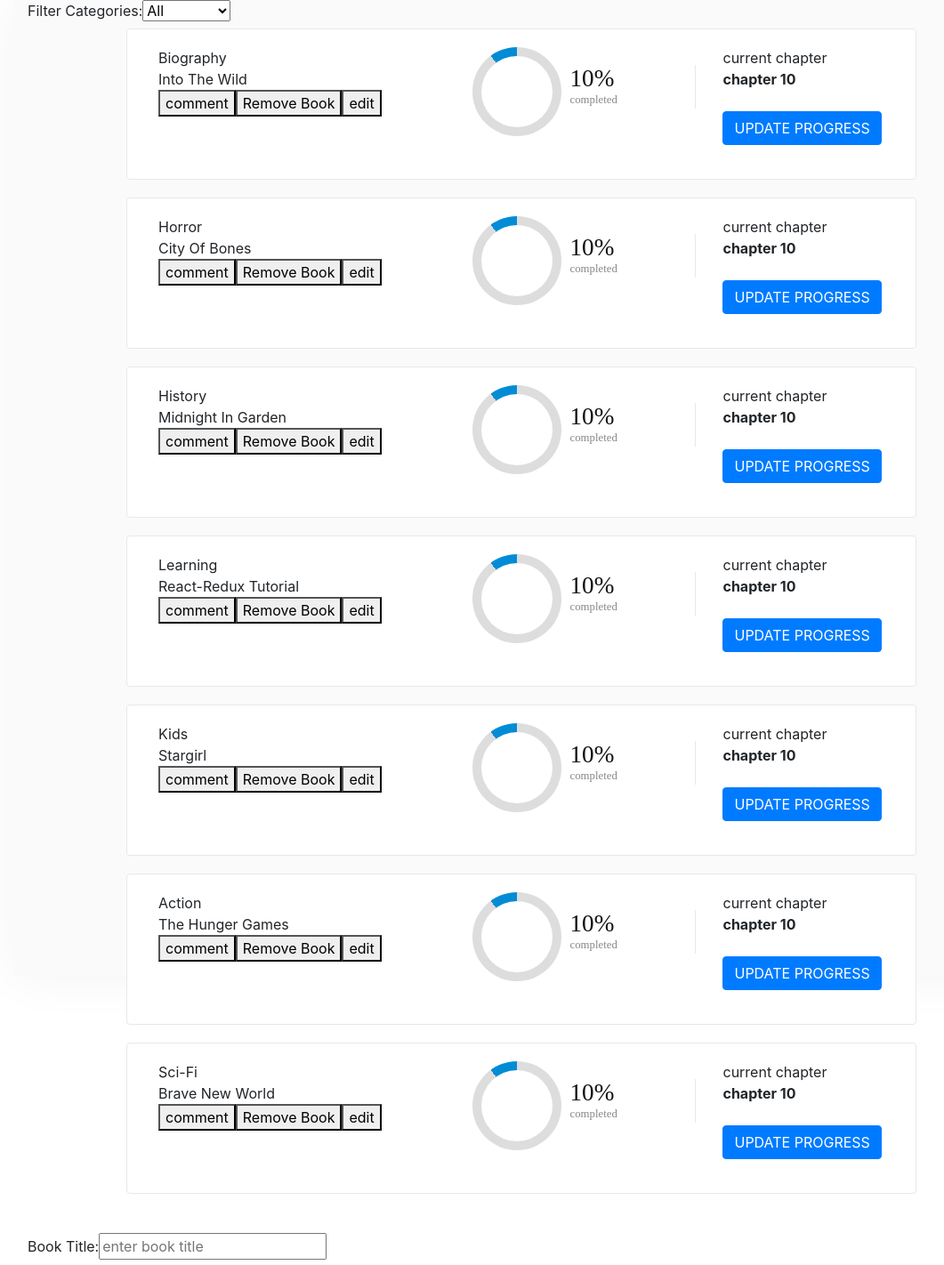
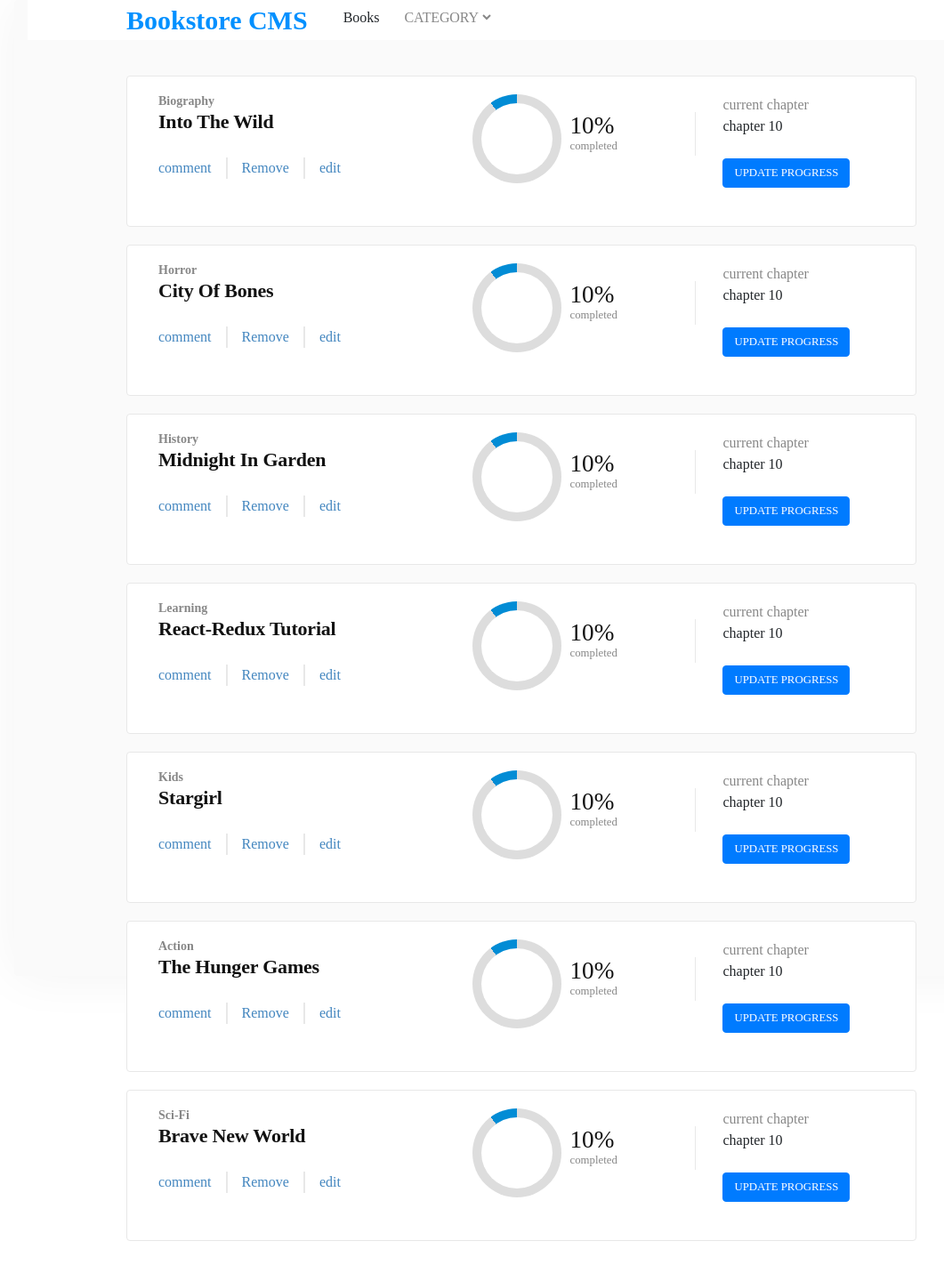
Before and after one commit to macbright/bookstore, a React (Create React App) app: page / in a window 1280 px wide. Shown: the top 1422 px of the page at 89% size, without its empty margins (54-1115 px from the left). Built offline with nearby package versions, Linux system fonts and the light colour scheme.

Commit message:
:lipstick: Updates UI of input, button and nav
Adds CSS to input field that takes off the border
Adds CSS to organize the nav item

```diff
--- a/src/App.css
+++ b/src/App.css
@@ -1,3 +1,6 @@
+body {
+  font-family: RobotoSlab;
+}
 .container{
 	width: 1400px;
   height: 1097px;
@@ -68,3 +71,123 @@
 .completed{
 	border-right: #e8e8e8 solid 1px;
 }
+
+.disable-btn-border-none {
+  border: none;
+}
+
+.disable-btn-border {
+  border: none;
+  border-right: #e8e8e8 solid 2px;
+}
+
+.action-container {
+  margin-top: 1.5rem;
+}
+.delete-bgcolor {
+  border: none;
+  background: none;
+}
+
+.btnlink {
+  background: none;
+  padding: 0;
+  font-family: RobotoSlab;
+  color: #4386bf;
+  cursor: pointer;
+}
+.btn-padding-left {
+  padding-left: 1rem;
+}
+.btn-padding-right {
+  padding-right: 1rem;
+}
+.btn {
+  font-size: 0.8rem;
+}
+
+.main-container {
+  background-color: #fff;
+  margin-bottom: 40px;
+}
+.book-category {
+  width: 49px;
+  height: 18px;
+  opacity: 0.5;
+  font-family: Montserrat;
+  font-size: 14px;
+  font-weight: bold;
+  font-stretch: normal;
+  font-style: normal;
+  line-height: normal;
+  letter-spacing: normal;
+  color: #121212;
+}
+
+.color-12121 {
+  opacity: 0.5;
+  color: #121212;
+}
+
+.chapter {
+  font-size: 16px;
+  font-weight: 300;
+}
+.logo {
+  font-size: 30px;
+  color: #0290ff;
+  font-weight: bolder;
+  margin-right: 40px;
+}
+.book-title {
+  height: 29px;
+  font-family: RobotoSlab;
+  font-size: 22px;
+  font-weight: bold;
+  font-stretch: normal;
+  font-style: normal;
+  line-height: normal;
+  letter-spacing: -0.2px;
+  color: #121212;
+}
+.nav-container {
+  width: 80%;
+  margin: auto;
+}
+.form-container {
+  width: 80%;
+  margin: auto;
+  margin-bottom: 10rem;
+}
+
+.w-100 {
+  border-radius:  #fafafa 1px solid;
+  background-color: #ffff;
+  padding: 8px;
+}
+
+.h-full {
+  height: 100%;
+}
+
+.form-title {
+  height: 24px;
+  font-family: Montserrat;
+  font-size: 20px;
+  font-weight: bold;
+  letter-spacing: -0.18px;
+  color: #888888;
+  margin-bottom: 1.5rem;
+}
+
+select {
+  font-family: Montserrat;
+  font-size: 16px;
+  letter-spacing: -0.15px;
+  color: #888888;
+}
+
+.full-render {
+  width: 100%;
+  height: 100%;
+}
--- a/src/components/Book.js
+++ b/src/components/Book.js
@@ -9,9 +9,9 @@
       <div className="book-category">{ category }</div>
       <div className="book-title">{ title }</div>
       <div className="action-container">
-        <button type="button"> comment</button>
-        <button type="button" id={bookId} onClick={() => deleteBook({ bookId, title, category })}> Remove Book </button>
-        <button type="button"> edit</button>
+        <button type="button" className="disable-btn-border btn-padding-right btnlink"> comment</button>
+        <button type="button" className="disable-btn-border btn-padding-right btn-padding-left btnlink" id={bookId} onClick={() => deleteBook({ bookId, title, category })}> Remove</button>
+        <button type="button" className="btnlink btn-padding-left disable-btn-border-none"> edit</button>
       </div>
     </div>
     <div className="col-md-4 ">
@@ -24,8 +24,8 @@
       </div>
     </div>
 		<div className="col-md-3">
-			<p className="m-0">current chapter</p>
-			<strong> chapter 10</strong>
+			<p className="m-0 color-12121">current chapter</p>
+			<strong className="chapter"> chapter 10</strong>
 			<button type="button" className="btn btn-primary mt-4">UPDATE PROGRESS</button>
 		</div>
   </div>
--- a/src/components/CategoryFilter.js
+++ b/src/components/CategoryFilter.js
@@ -10,14 +10,16 @@
 
   return (
     <div>
-      <label htmlFor="selectCategory">
-         Filter Categories:
+      <label htmlFor="selectCategory" className="mt-2">
+         Books
         <select
           id="category"
           onChange={filterChange}
+          className="delete-bgcolor ml-4"
         >
+          <option value="Category" defaultValue>CATEGORY</option>
           {
-           ['All'].concat(BOOK_CATEGORY).map(category => (
+           ['All'].concat(BOOK_CATEGORY).map((category) => (
              <option key={category} value={category}>{ category }</option>
            ))
             }
--- a/src/containers/BookForm.js
+++ b/src/containers/BookForm.js
@@ -45,38 +45,35 @@
 
   render() {
     return (
-      <div>
-        <form onSubmit={this.handleSubmit}>
-          <div>
-            <label htmlFor="title">
-              Book Title:
+      <div className="form-container">
+        <div className="form-title">ADD NEW BOOK</div>
+        <form onSubmit={this.handleSubmit} className="row">
+          <div className="col-md-7 bg-white">
             <input
               type="text"
-                placeholder="enter book title"
+              placeholder="Book title"
               name="title"
               id="title"
-                ref={title => (this.title = title)}
+              ref={(title) => (this.title = title)}
               onChange={this.handleChange}
+              className="w-100"
             />
-            </label>
           </div>
-          <div>
-            <label htmlFor="selectCategory">
-            Book Category:
+          <div className="col-md-3">
             <select
               id="category"
+              className="w-100 h-full"
               onChange={this.handleChange}
             >
               {
-                  BOOK_CATEGORY.map(category => (
+                BOOK_CATEGORY.map((category) => (
                   <option key={category} value={category}>{ category }</option>
                 ))
               }
             </select>
-            </label>
           </div>
-          <div>
-            <button type="submit" value="submit"> Submit </button>
+          <div className="col-md-2">
+            <button type="submit" value="submit" className="btn btn-primary full-render"> Add Book </button>
           </div>
         </form>
       </div>
@@ -88,7 +85,7 @@
   createBook: PropTypes.func.isRequired,
 };
 
-const mapStateToProps = state => ({
+const mapStateToProps = (state) => ({
   createBook: state.books,
 });
 
--- a/src/containers/BookList.js
+++ b/src/containers/BookList.js
@@ -11,9 +11,14 @@
   books, filter, removeBook, filterBook,
 }) => (
   <div>
+    <div className="main-container">
+      <div className="nav-container d-flex">
+        <div className="logo"> Bookstore CMS</div>
         <CategoryFilter handleFilterChange={filterBook} />
+      </div>
+    </div>
     {
-       filteredBooks(filter, books).map(book => (
+      filteredBooks(filter, books).map((book) => (
         <Book
           key={book.bookId}
           title={book.title}
@@ -39,7 +44,7 @@
   filterBook: PropTypes.func.isRequired,
 };
 
-const mapStateToProps = state => ({
+const mapStateToProps = (state) => ({
   books: state.books,
   filter: state.filter,
 });
```
Lines whose indentation alone changed are shown as unchanged.
